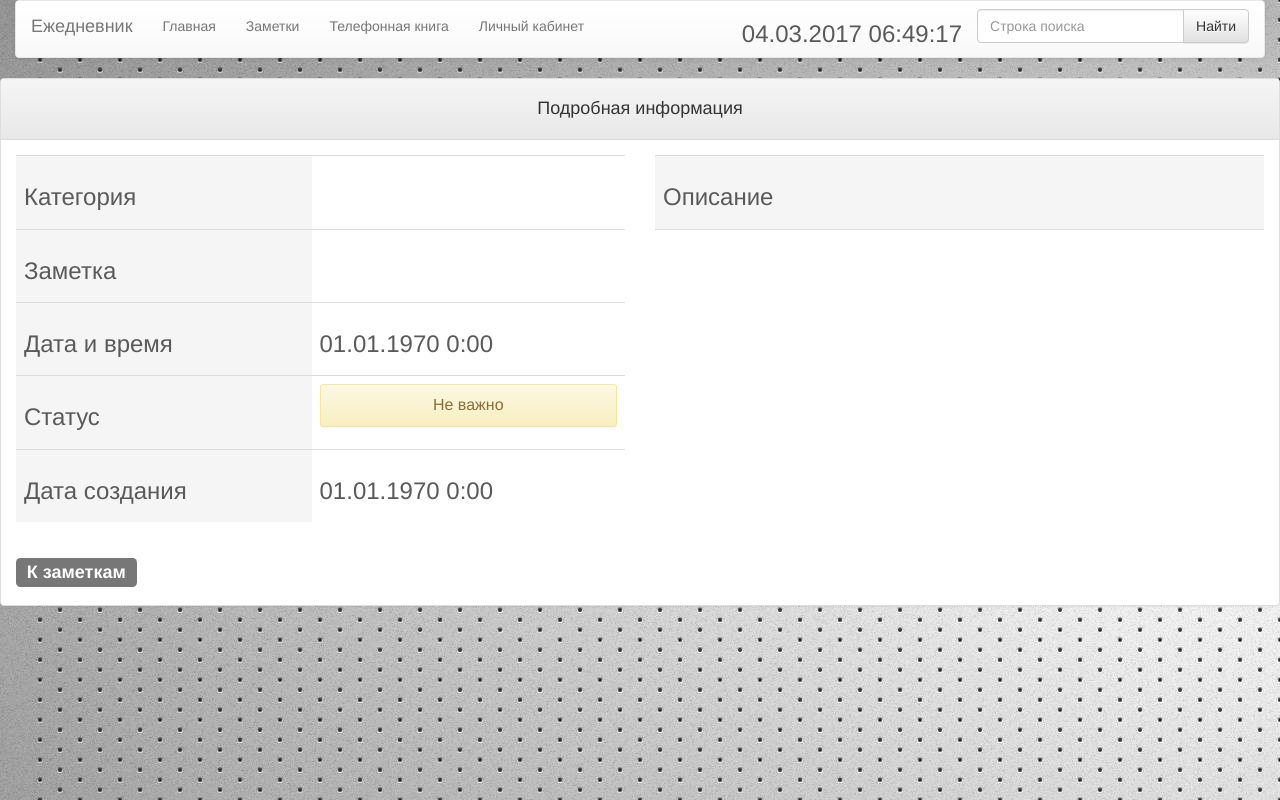
After one commit to DeveloperReiV/DailyLog.com, a PHP site: template application/views/notice/view.php in a window 1280 px wide. The commit adds this page. Run offline with PHP 8.4, Linux system fonts and the light colour scheme; the template is opened without the code that fills it, so the values that code supplies are empty.

Commit message:
notice view

```diff
--- a/application/const.php
+++ b/application/const.php
@@ -9,7 +9,7 @@ define( 'VIEW_PATH', __DIR__ . DS . 'views' . DS );                //путь к
 define('UPLOAD_FILES', __DIR__ . DS . 'upload');                    //путь к загружаемым файлам
 
 define('SITE_HOST', 'http://' . $_SERVER['HTTP_HOST']);             //url ссылка сайта
-define('DR', __DIR__);  //путь до папки приложения
+define('DR', __DIR__);                                              //путь до папки приложения
 
 
 //параметры подключения к базе данных
--- a/application/controllers/MainController.php
+++ b/application/controllers/MainController.php
@@ -16,6 +16,7 @@ class MainController extends Controller
         $view = new View();
         $view->notes = Notice::findByColumn('importance', 1);
         $view->imp_notes = Main::getNotesImportanceToday($view->notes);
+        $view->category = getAllCategory();                         //получаем список всех категорий
         $view->display('main\index.php');
     }
 
--- a/application/views/header.php
+++ b/application/views/header.php
@@ -42,7 +42,7 @@
                 </form>
 
                 <ul class="nav navbar-nav navbar-right">
-                    <h3><span class="label label-default" id="doc_time"></span></h3>
+                    <h3><span id="doc_time"></span></h3>
                 </ul>
 
 
--- a/application/views/notice/add.php
+++ b/application/views/notice/add.php
@@ -9,8 +9,10 @@
         <?php
             if(!empty($_SESSION['success']))
             {
-                showSuccess($_SESSION['success']);
-                echo '<a href="\notice" class="btn btn-default btn-sm">К заметкам</a>';
+                echo '<div class="container" style="text-align: center;">';
+                    showSuccess($_SESSION['success']);
+                    echo '<a href="\notice"><h3><span class="label label-default">К заметкам</span></a>';
+                echo '</div>';
             }
         ?>
 
--- a/application/views/notice/index.php
+++ b/application/views/notice/index.php
@@ -47,7 +47,7 @@
                                         <?php foreach($notices[$key] as $note): ?>
                                             <tr>
                                                 <td><?=$cnt?></td>
-                                                <td><a href=""><?=$note['header']?></a></td>
+                                                <td><a href="/notice/view?id=<?=$note['id']?>"><?=$note['header']?></a></td>
                                                 <td><?=$note['description']?></td>
                                                 <td><?=getDateFromTimestamp($note['date'])?></td>
                                                 <td><?=getTimeFromTimestamp($note['date'])?></td>
--- /dev/null
+++ b/application/views/notice/view.php
@@ -0,0 +1,57 @@
+<div class="panel panel-default">
+
+    <div class="panel-heading">
+        <h4 class="title-panel-imp-note">Подробная информация</h4>
+    </div>
+
+    <div class="panel-body">
+        <div class="row">
+            <div class="col-xs-6">
+
+                <table class="table">
+                    <tr style="width: 60%">
+                        <td class="active"><h3>Категория</h3></td>
+                        <td><h3><?=$category[$note->category]?></h3></td>
+                    </tr>
+                    <tr>
+                        <td class="active"><h3>Заметка</h3></td>
+                        <td><h3><?=$note->header?></h3></td>
+                    </tr>
+                    <tr>
+                        <td class="active"><h3>Дата и время</h3></td>
+                        <td><h3><?=date('d.m.Y  G:i',strtotime($note->date))?></h3></td>
+                    </tr>
+                    <tr>
+                        <td class="active"><h3>Статус</h3></td>
+                        <td>
+                            <?php if($note->importance == 1): ?>
+                                <div class="alert alert-success well-sm status">Важно</div>
+                            <?php else: ?>
+                                <div class="alert alert-warning well-sm status">Не важно</div>
+                            <?php endif; ?>
+                        </td>
+                    </tr>
+                    <tr>
+                        <td class="active"><h3>Дата создания</h3></td>
+                        <td><h3><?=date('d.m.Y  G:i',strtotime($note->crt_date))?></h3></td>
+                    </tr>
+                </table>
+
+            </div>
+
+            <div class="col-xs-6">
+                <table class="table">
+                    <tr>
+                        <td class="active"><h3>Описание</h3></td>
+                    </tr>
+                    <tr>
+                        <td><h3><?=$note->description?></h3></td>
+                    </tr>
+                </table>
+            </div>
+
+        </div>
+
+        <a href="/notice"><h3><span class="label label-default">К заметкам</span></h3></a>
+    </div>
+</div>
```
Also changed, not shown: application/controllers/NoticeController.php (+12 -0 lines), application/lib/functions.php (+10 -0 lines), application/views/main/index.php (+24 -5 lines), application/upload/gallery/1.jpg (deleted).
